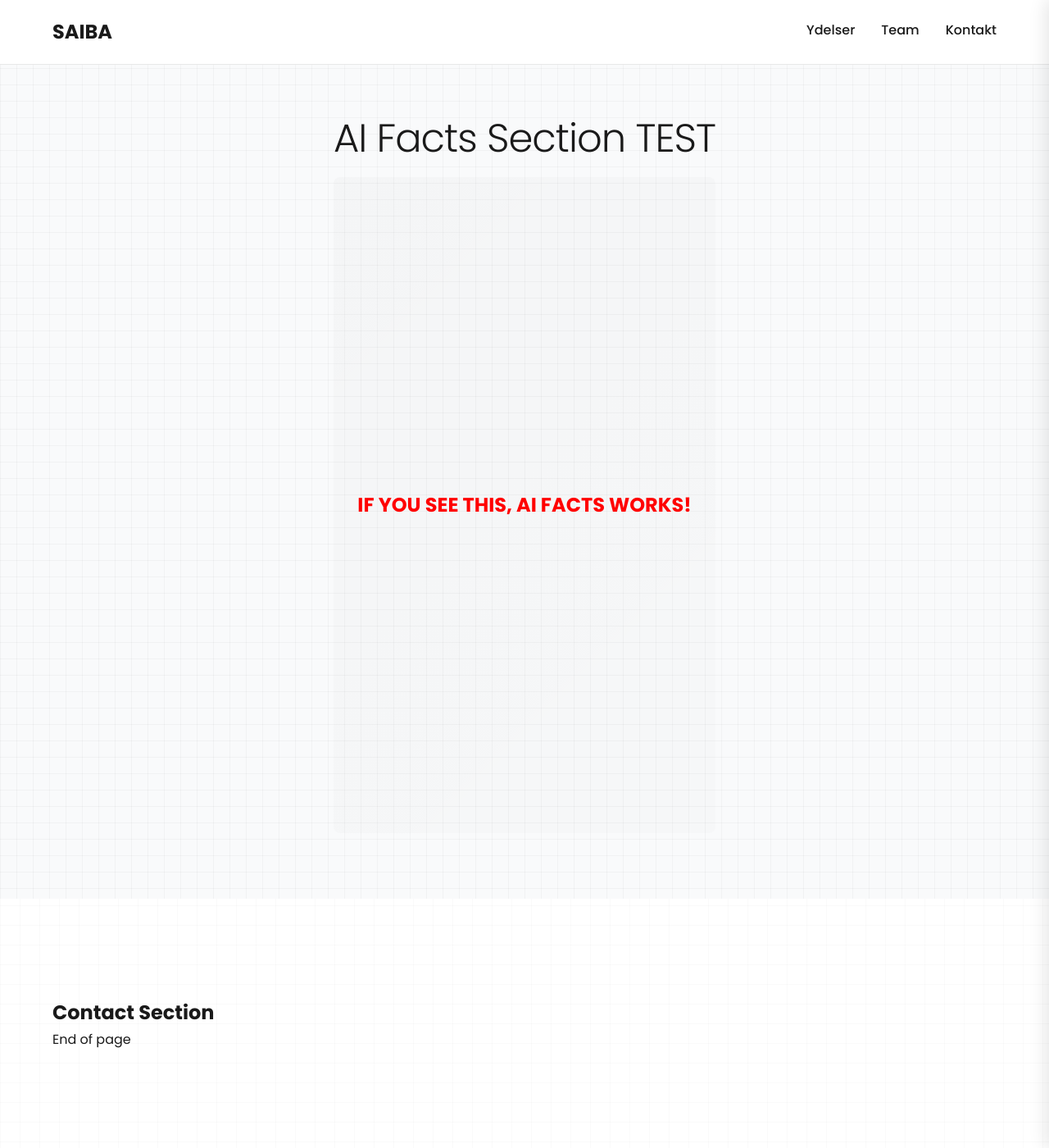
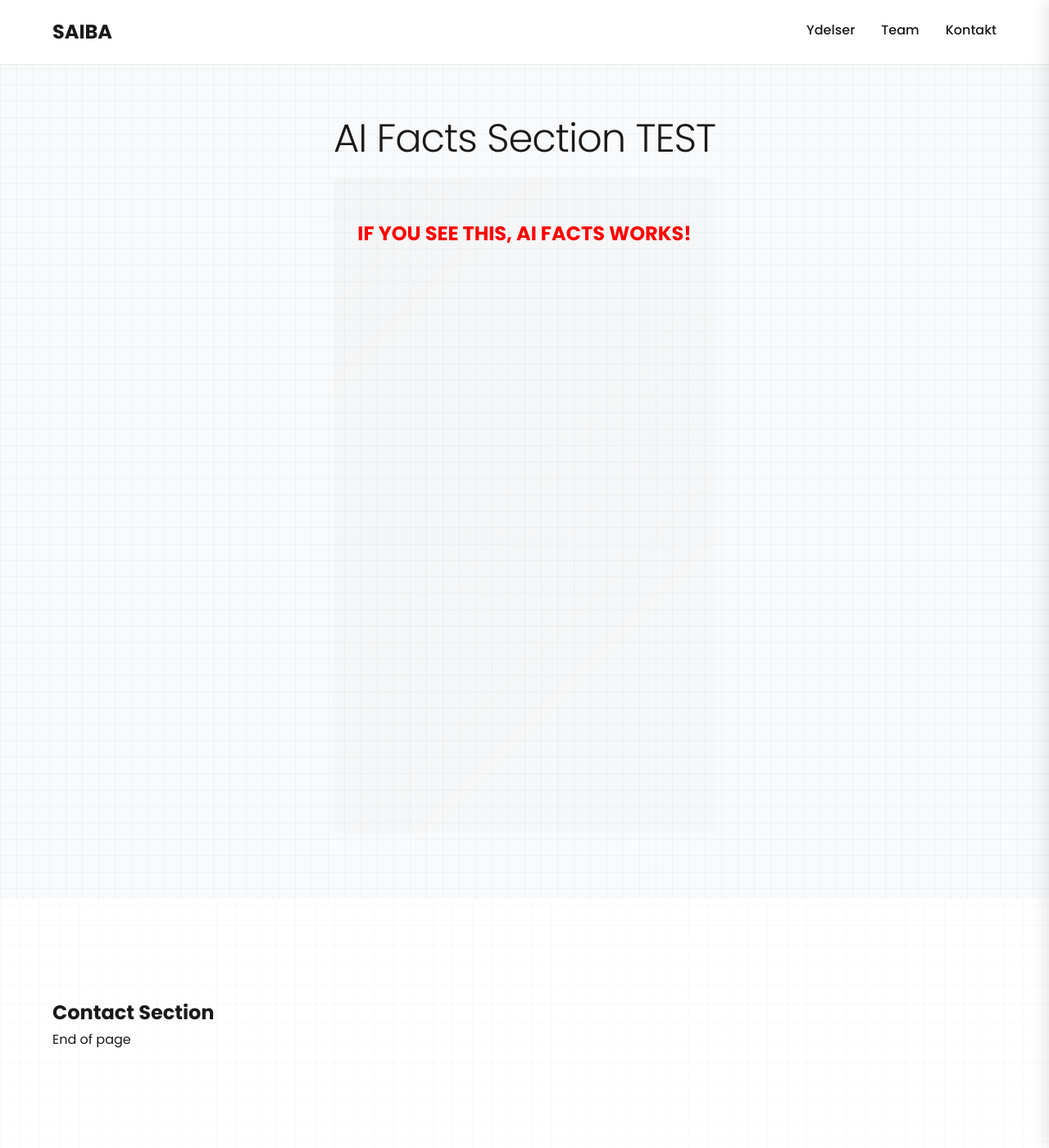
Before and after one commit to b4ltasar/saibaweb, a Jekyll site: the page test.html, which Jekyll copies as it is, in a window 1280 px wide and 1400 px high, scrolled down 624 px. Shown: the whole window at 82% size. Built offline with Jekyll 4.4.1, drawn with Linux system fonts in a browser that asks for light colours.

Commit message:
Fix AI Facts interactive area - change justify-content from center to flex-start
ISSUE FOUND:
- Interactive area was using justify-content: center
- This centered content vertically making it hard to see
- Added padding-top: 50px and changed to flex-start
- Now content appears at top instead of center

This should make the red test text visible on test.html

```diff
--- a/assets/css/main.css
+++ b/assets/css/main.css
@@ -656,7 +656,8 @@ body {
   display: flex;
   flex-direction: column;
   align-items: center;
-  justify-content: center;
+  justify-content: flex-start;
+  padding-top: 50px;
   cursor: crosshair;
   width: 100%;
   min-height: 100%;
```
